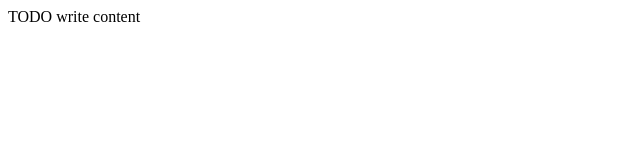
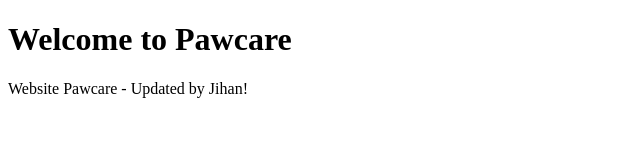
Before and after one commit to NadaThahira/Pawcare, a plain HTML site: page Pawcare/web/index.html in a window 1280 px wide. Shown: the whole page, without its empty margins (0-640 px from the left). Drawn offline with Linux system fonts and the light colour scheme.

Commit message:
Tes Update homepage text

```diff
--- a/Pawcare/web/index.html
+++ b/Pawcare/web/index.html
@@ -10,6 +10,7 @@ Click nbfs://nbhost/SystemFileSystem/Templates/JSP_Servlet/Html.html to edit thi
         <meta name="viewport" content="width=device-width, initial-scale=1.0">
     </head>
     <body>
-        <div>TODO write content</div>
+        <h1>Welcome to Pawcare</h1>
+        <p>Website Pawcare - Updated by Jihan!</p>
     </body>
 </html>
```
